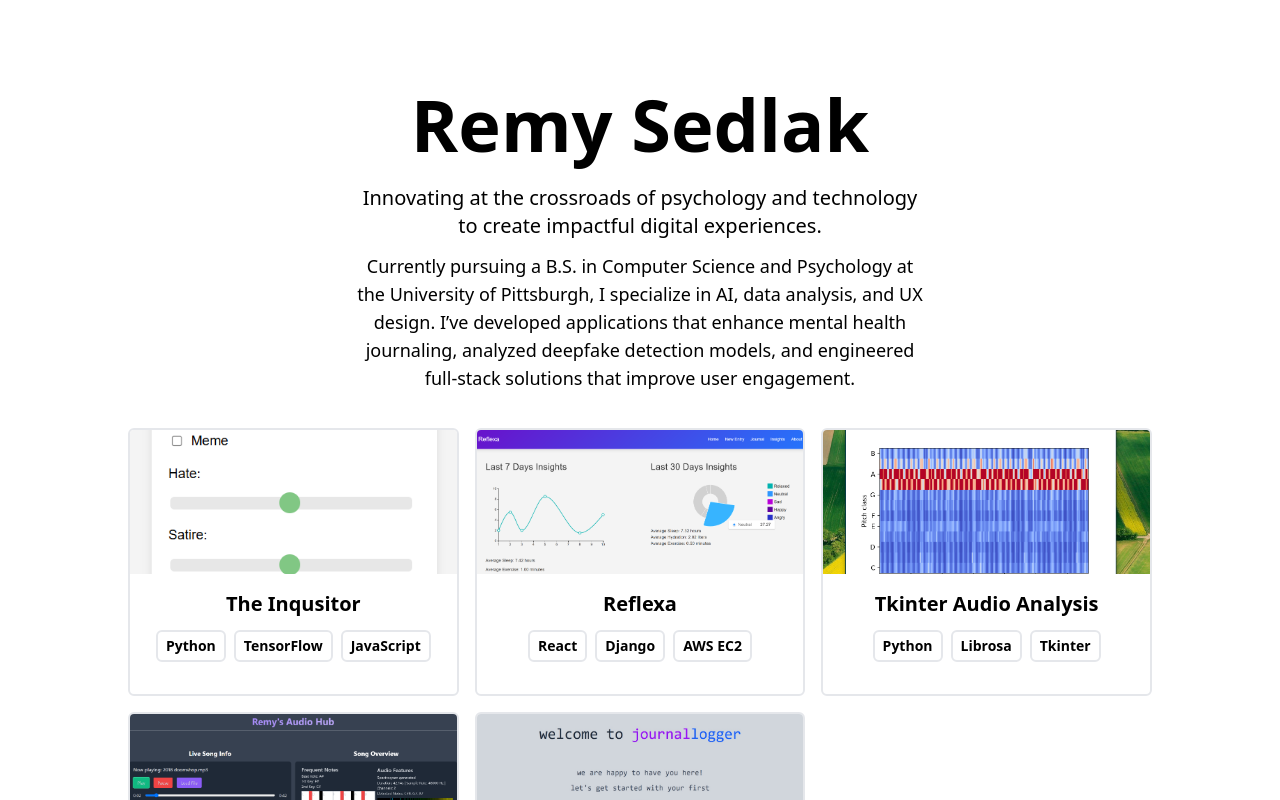
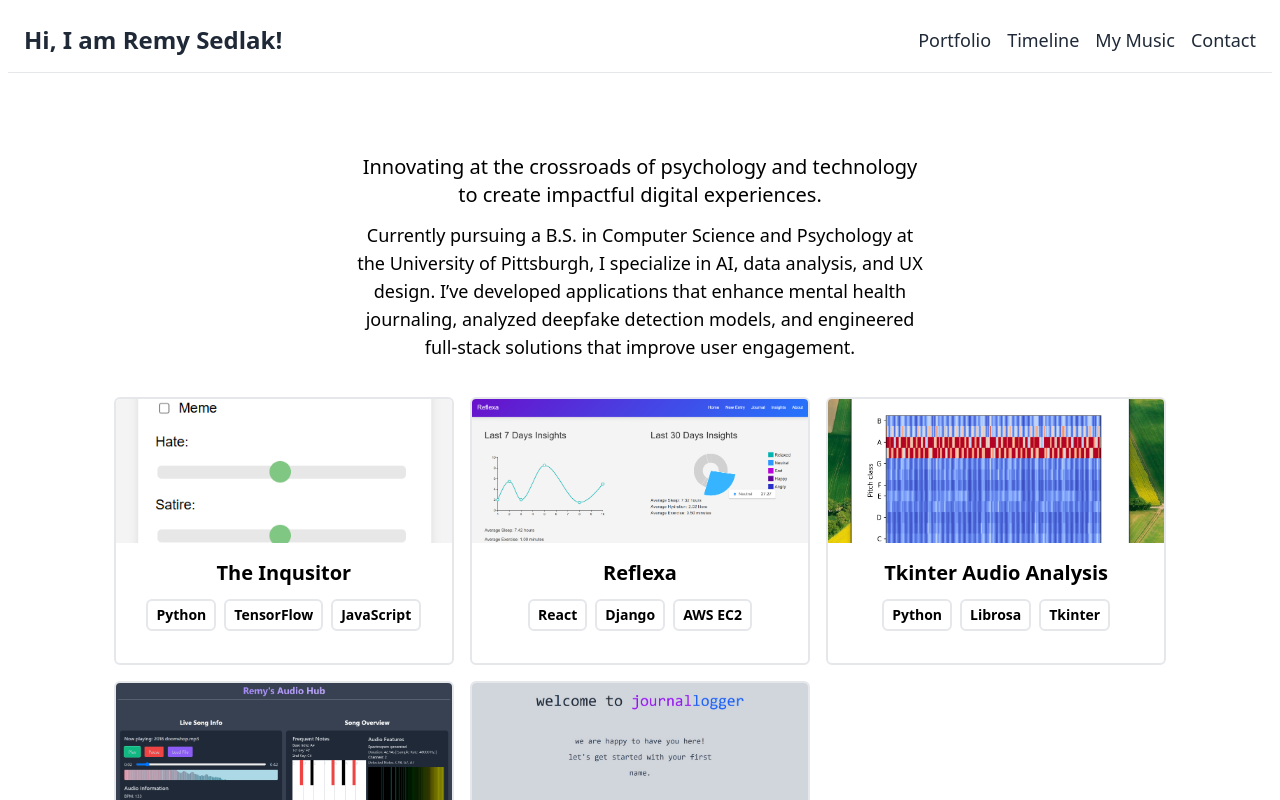
Before and after one commit to remysedlak/portfolio, a React (Vite) app: page / in a window 1280 px wide. Shown: the top 800 px of the page. Built offline with nearby package versions, Linux system fonts and the light colour scheme.

Commit message:
Enhance navigation and layout in App component; add smooth scrolling and section IDs for Portfolio, Timeline, and Contact

```diff
--- a/src/App.jsx
+++ b/src/App.jsx
@@ -1,4 +1,4 @@
-import React, { useEffect, useState } from 'react';
+import React from 'react';
 import Intro from './components/Intro';
 import Portfolio from './components/Portfolio';
 import Timeline from './components/Timeline';
@@ -7,15 +7,35 @@ import Footer from './components/Footer';
 import './tailwind.css'; // Ensure Tailwind CSS is imported
 
 function App() {
+  const scrollToSection = (id) => {
+    document.getElementById(id).scrollIntoView('smooth' || 'auto');
+  };
 
   return (
     <>
-      <div className="bg-sky-200 dark:bg-orange-300 text-lg p-2 rounded-md">
-        <div className="max-w-5xl w-11/12 mx-auto">
+      <div className="text-lg p-2 rounded-md width-screen bg-blue-25 scroll-auto">
+        <div className="width-full mx-auto scroll-auto">
+          <nav className="hidden lg:flex justify-between items-center p-4 scroll-auto">
+            <div className="text-2xl font-bold text-gray-800">Hi, I am Remy Sedlak!</div>
+            <div className="flex space-x-4">
+              <button onClick={() => scrollToSection('portfolio')} className="text-gray-800 hover:text-gray-600 scroll-auto">Portfolio</button>
+              <button onClick={() => scrollToSection('timeline')} className="text-gray-800 hover:text-gray-600 scroll-auto">Timeline</button>
+              <a href="https://remymane.com/" className="text-gray-800 hover:text-gray-600">My Music</a>
+              <button onClick={() => scrollToSection('contact')} className="text-gray-800 hover:text-gray-600 scroll-auto">Contact</button>
+            </div>
+          </nav>
+          <hr/>
+
           <Intro />
-          <Portfolio />
-          <Timeline />
-          <Contact />
+          <div id="portfolio">
+            <Portfolio />
+          </div>
+          <div id="timeline">
+            <Timeline />
+          </div>
+          <div id="contact">
+            <Contact />
+          </div>
           <Footer />
         </div>
       </div>
--- a/src/components/Intro.jsx
+++ b/src/components/Intro.jsx
@@ -4,7 +4,7 @@ function Intro() {
     return (
         <div className="flex items-center justify-center
                 flex-col text-center pt-20 pb-6">
-            <h1 className="text-4xl md:text-7xl mb-3
+            <h1 className="block lg:hidden text-4xl md:text-7xl mb-3
                     md:mb-6 font-bold">Remy Sedlak</h1>
             <p className="text-base md:text-xl mb-3 font-medium">
             Innovating at the crossroads of psychology and technology
```
